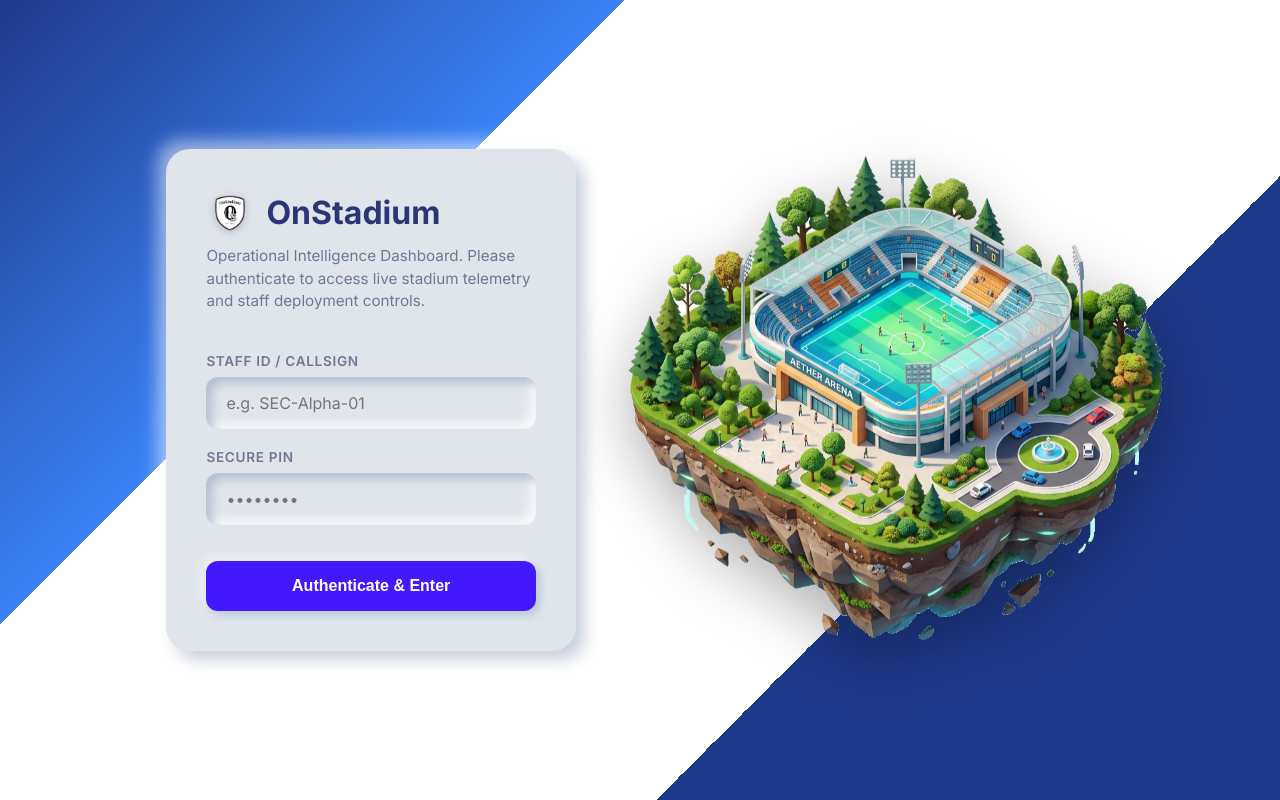
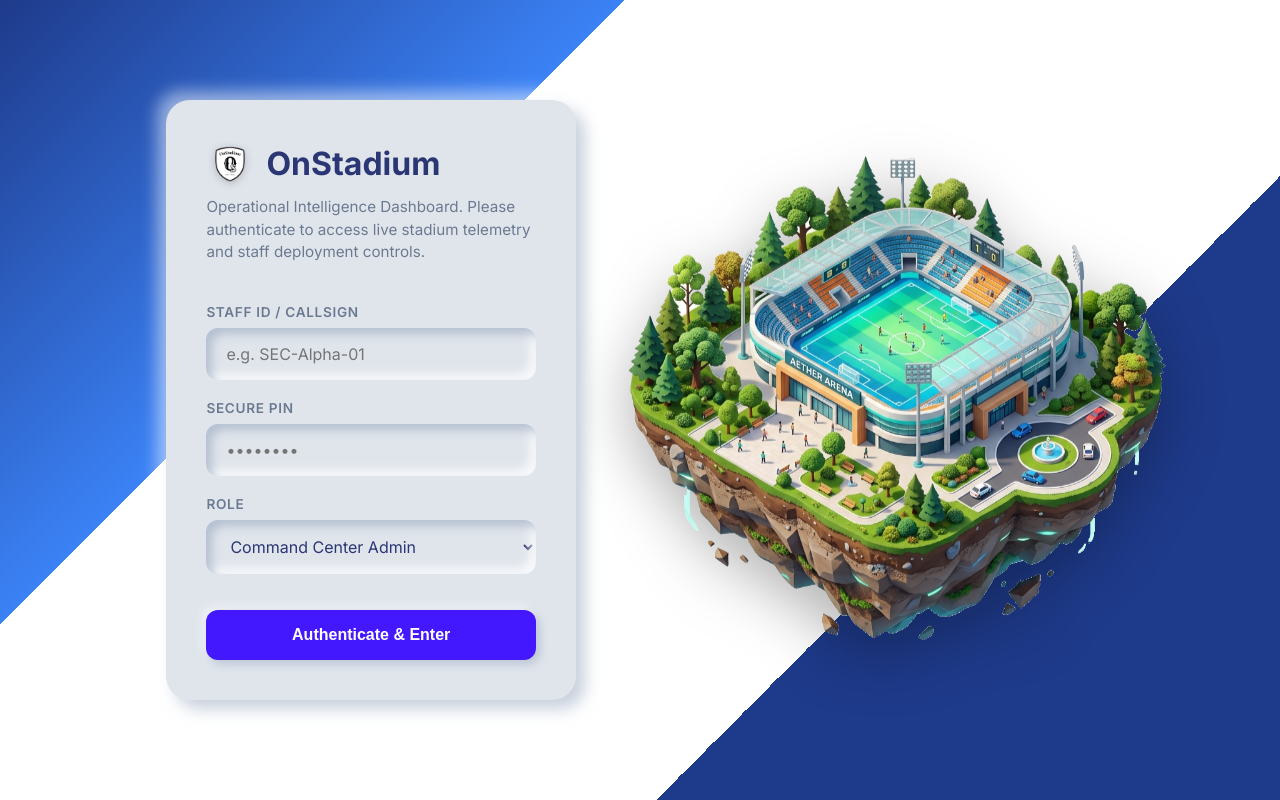
Before and after one commit to OrbIndraneel/prompt_wars4, a React (Vite) app: page / in a window 1280 px wide. Built offline with nearby package versions, Linux system fonts and the light colour scheme.

Commit message:
Implement Role-Based Access Control to hide Staff Deployment from Field Staff

```diff
--- a/src/App.jsx
+++ b/src/App.jsx
@@ -20,7 +20,7 @@ const INITIAL_ZONES = [
 function App() {
   const [activeTab, setActiveTab] = useState('Overview');
   const [zones, setZones] = useState(INITIAL_ZONES);
-  const [isAuthenticated, setIsAuthenticated] = useState(false);
+  const [user, setUser] = useState(null);
   const [chatInput, setChatInput] = useState('');
   const [messages, setMessages] = useState([
     { role: 'ai', text: 'StadiumOps AI initialized. How can I assist you with current operations?' }
@@ -164,15 +164,16 @@ Provide a brief, professional, and actionable response based on the live zone st
     return "I can assist with crowd management, resource allocation, and emergency routing. What specific area are you inquiring about?";
   };
 
-  const tabs = [
+  // Sidebar Navigation
+  const navItems = [
     { name: 'Overview', icon: <Activity size={20} /> },
     { name: 'Zone Maps', icon: <MapIcon size={20} /> },
-    { name: 'Staff Deployment', icon: <Users size={20} /> },
+    user?.role === 'admin' ? { name: 'Staff Deployment', icon: <Users size={20} /> } : null,
     { name: 'Incidents', icon: <Bell size={20} /> }
-  ];
+  ].filter(Boolean);
 
-  if (!isAuthenticated) {
-    return <LandingPage onLogin={() => setIsAuthenticated(true)} />;
+  if (!user) {
+    return <LandingPage onLogin={(userData) => { setUser(userData); setActiveTab('Overview'); }} />;
   }
 
   return (
@@ -185,7 +186,7 @@ Provide a brief, professional, and actionable response based on the live zone st
         </div>
 
         <nav className="nav-links">
-          {tabs.map(tab => (
+          {navItems.map(tab => (
             <div
               key={tab.name}
               className={`nav-item ${activeTab === tab.name ? 'active' : ''}`}
@@ -202,14 +203,14 @@ Provide a brief, professional, and actionable response based on the live zone st
             <Settings size={20} /> Settings
           </div>
 
-          <div className="logout-card" style={{ marginTop: '2rem' }} onClick={() => setIsAuthenticated(false)}>
+          <div className="logout-card" style={{ marginTop: '2rem', cursor: 'pointer' }} onClick={() => setUser(null)}>
             <div className="flex items-center gap-2">
               <div style={{ width: 32, height: 32, borderRadius: '50%', background: 'white', color: 'var(--accent-orange)', display: 'flex', alignItems: 'center', justifyContent: 'center', fontWeight: 'bold' }}>
-                JD
+                {user.id ? user.id.substring(0, 2).toUpperCase() : 'U'}
               </div>
               <div>
-                <div style={{ fontSize: '0.85rem', fontWeight: 600 }}>John Doe</div>
-                <div style={{ fontSize: '0.7rem', opacity: 0.8 }}>Admin</div>
+                <div style={{ fontSize: '0.85rem', fontWeight: 600 }}>{user.id}</div>
+                <div style={{ fontSize: '0.7rem', opacity: 0.8, textTransform: 'capitalize' }}>{user.role}</div>
               </div>
             </div>
             <button className="btn btn-ghost" style={{ padding: '0.25rem', color: 'var(--text-muted)' }}>➔</button>
--- a/src/LandingPage.jsx
+++ b/src/LandingPage.jsx
@@ -4,11 +4,12 @@ import './LandingPage.css';
 function LandingPage({ onLogin }) {
   const [staffId, setStaffId] = useState('');
   const [pin, setPin] = useState('');
+  const [role, setRole] = useState('admin');
 
   const handleLogin = (e) => {
     e.preventDefault();
     if (staffId && pin) {
-      onLogin();
+      onLogin({ id: staffId, role });
     }
   };
 
@@ -59,6 +60,18 @@ function LandingPage({ onLogin }) {
               />
             </div>
 
+            <div className="input-group">
+              <label className="input-label">Role</label>
+              <select
+                className="neumorphic-input"
+                value={role}
+                onChange={(e) => setRole(e.target.value)}
+              >
+                <option value="admin">Command Center Admin</option>
+                <option value="staff">Field Staff</option>
+              </select>
+            </div>
+
             <button type="submit" className="login-btn">
               Authenticate & Enter
             </button>
```
